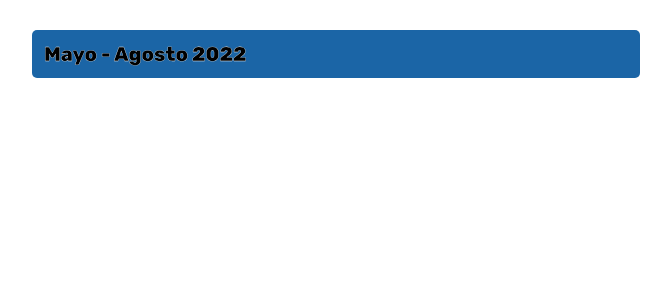
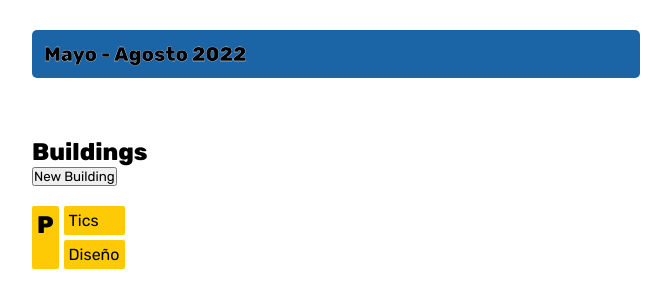
Before and after one commit to VictorTamayoBriones/SGIMH, a React (Vite) app: page /dashboard in a window 1280 px wide. Shown: the top 308 px of the page, without its empty margins (0-671 px from the left). Built offline with nearby package versions, Linux system fonts and the light colour scheme.

Commit message:
building schema

```diff
--- /dev/null
+++ b/src/components/Building/index.jsx
@@ -0,0 +1,19 @@
+import { BuildingComponent } from "./style"
+
+export const Building = () =>{
+    return(
+        <BuildingComponent>
+            <div className="name">
+                <h2>P</h2>
+            </div>
+            <div className="carreras">
+                <div className="carrera">
+                    <p>Tics</p>
+                </div>
+                <div className="carrera">
+                    <p>Diseño</p>
+                </div>
+            </div>
+        </BuildingComponent>
+    )
+}
--- /dev/null
+++ b/src/components/Building/style.jsx
@@ -0,0 +1,26 @@
+import styled from 'styled-components';
+import { theme } from '../../theme';
+
+export const BuildingComponent = styled.div`
+    display: flex;
+    margin: 20px 20px 20px 0;
+    width: max-content;
+    height: max-content;
+    div > div, div > h2{
+        background: ${theme.amarillo};
+        padding: 5px;
+        border-radius: 2px;
+    }
+    .carreras{
+        display: flex;
+        flex-direction: column;
+        gap: 5px;
+        justify-content:  space-between;
+    }
+    div > h2{
+        height: 100%;
+        text-align: center;
+        margin-right: 5px;
+    }
+
+`;
--- /dev/null
+++ b/src/components/Buildings/index.jsx
@@ -0,0 +1,14 @@
+import { Building } from "../Building"
+import { BuildingsList } from "./style"
+
+export const Buildings = () => {
+    return(
+        <>
+            <h2>Buildings</h2>
+            <button>New Building</button>
+            <BuildingsList>
+                <Building/>
+            </BuildingsList>
+        </>
+    )
+}
--- /dev/null
+++ b/src/components/Buildings/style.jsx
@@ -0,0 +1,7 @@
+import styled from 'styled-components';
+
+export const BuildingsList = styled.section`
+    width: 100%;
+    display: flex;
+    flex-wrap: wrap;
+`;
--- a/src/views/Dashboard/index.jsx
+++ b/src/views/Dashboard/index.jsx
@@ -1,4 +1,5 @@
 import { useContext } from "react"
+import { Buildings } from "../../components/Buildings";
 import { AddCycle } from "../../components/Buttons";
 import { CyclesList } from "../../components/CyclesList";
 import { UsersContext } from "../../context/users"
@@ -13,6 +14,7 @@ export const Dashboard = () => {
         <DashboardComponent>
             {currentUser[0]?.role == 'admin' ? <AddCycle/> : null}
             <CyclesList/>
+            <Buildings/>
         </DashboardComponent>
     )
 }
```
